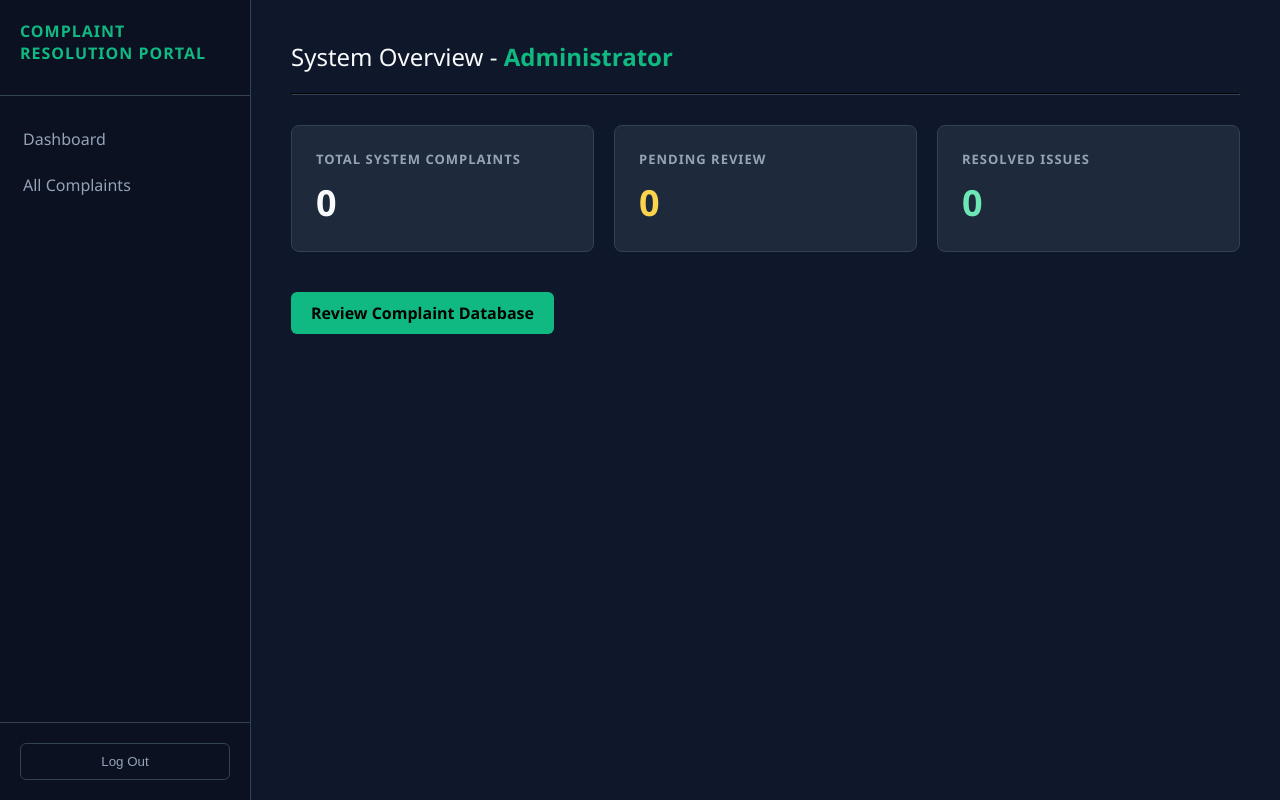
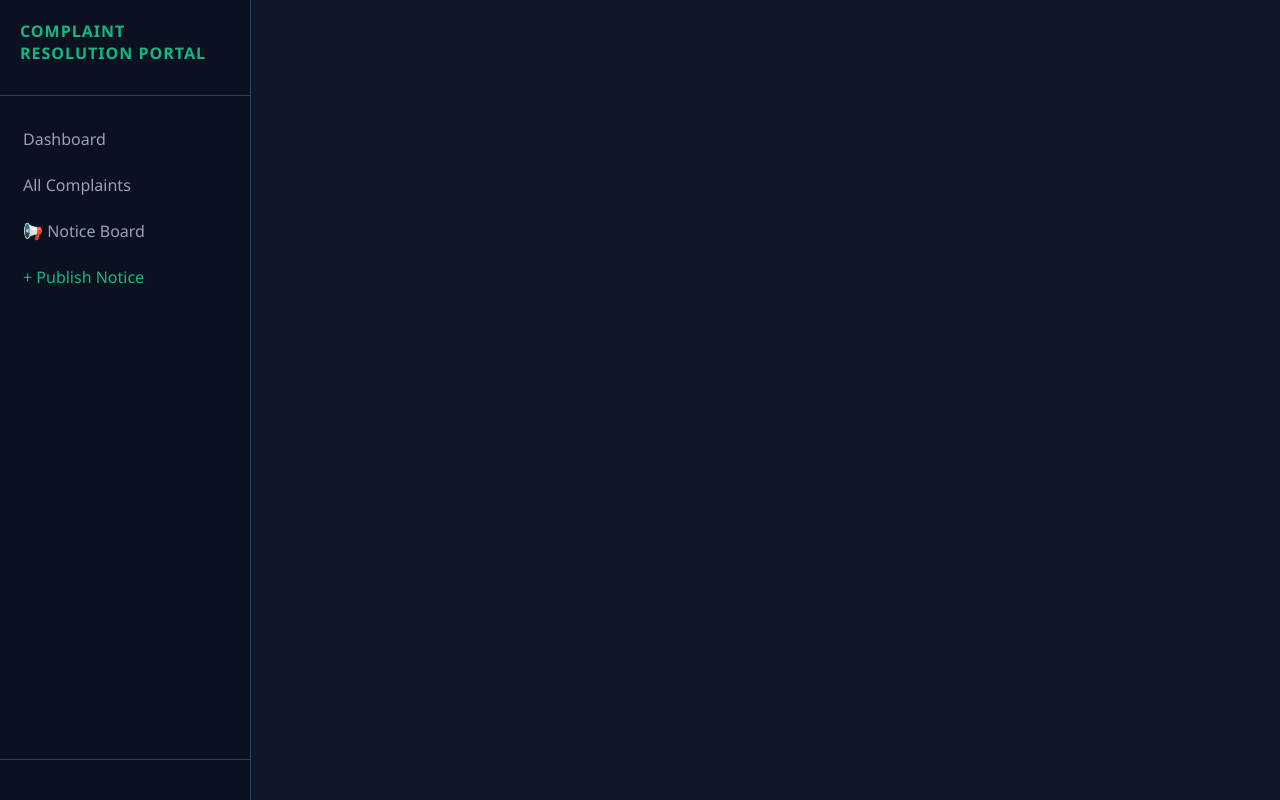
Before and after one commit to aryanMax/DAV-Complaint-Management-System, a Django app: page /dashboard/ in a window 1280 px wide. Run offline with Django 5.2, Linux system fonts and the light colour scheme; the visitor is signed in with stand-in values (Sample User, id 1); data that the repository does not hold is empty.

Commit message:
Update base.html

```diff
--- a/complaints/templates/complaints/base.html
+++ b/complaints/templates/complaints/base.html
@@ -85,32 +85,6 @@
             overflow-y: auto;
         }
 
-        .stats-grid {
-            display: grid;
-            grid-template-columns: repeat(auto-fit, minmax(220px, 1fr));
-            gap: 20px;
-            margin-bottom: 40px;
-        }
-        .stat-card {
-            background-color: var(--bg-card);
-            border: 1px solid var(--border);
-            padding: 24px;
-            border-radius: 8px;
-        }
-        .stat-card h3 {
-            margin: 0 0 10px 0;
-            font-size: 13px;
-            color: var(--text-muted);
-            text-transform: uppercase;
-            letter-spacing: 1px;
-        }
-        .stat-card .number {
-            font-size: 36px;
-            font-weight: bold;
-            color: var(--text-main);
-            margin: 0;
-        }
-
         .action-btn {
             background-color: var(--accent);
             color: #000;
@@ -155,36 +129,13 @@
         {% if request.user.is_authenticated %}
             {% if request.user.is_staff %}
                 <a href="{% url 'all_complaints' %}" class="nav-link">All Complaints</a>
+                <a href="{% url 'notice_board' %}" class="nav-link">📢 Notice Board</a>
+                <a href="{% url 'publish_notice' %}" class="nav-link" style="color: var(--accent);">+ Publish Notice</a>
             {% else %}
                 <a href="{% url 'create_complaint' %}" class="nav-link">File Complaint</a>
                 <a href="{% url 'my_complaints' %}" class="nav-link">My Complaints</a>
+                <a href="{% url 'notice_board' %}" class="nav-link">📢 Notice Board</a>
             {% endif %}
         {% endif %}
 
         <div class="logout-container">
-            <form method="post" action="{% url 'logout' %}" style="margin: 0;">
-                {% csrf_token %}
-                <button type="submit" class="logout-btn">Log Out</button>
-            </form>
-        </div>
-    </div>
-
-    <div class="main-content">
-        {% if messages %}
-            {% for message in messages %}
-                <div style="background: rgba(245, 158, 11, 0.1); border: 1px solid #f59e0b; color: #fcd34d; padding: 12px 16px; border-radius: 6px; margin-bottom: 20px;">
-                    ⚠ {{ message }}
-                </div>
-            {% endfor %}
-        {% endif %}
-
-        {% block content %}{% endblock %}
-    </div>
-
-    <script>
-        document.querySelectorAll(".status").forEach(el => {
-            el.classList.add(el.dataset.status);
-        });
-    </script>
-</body>
-</html>
```
